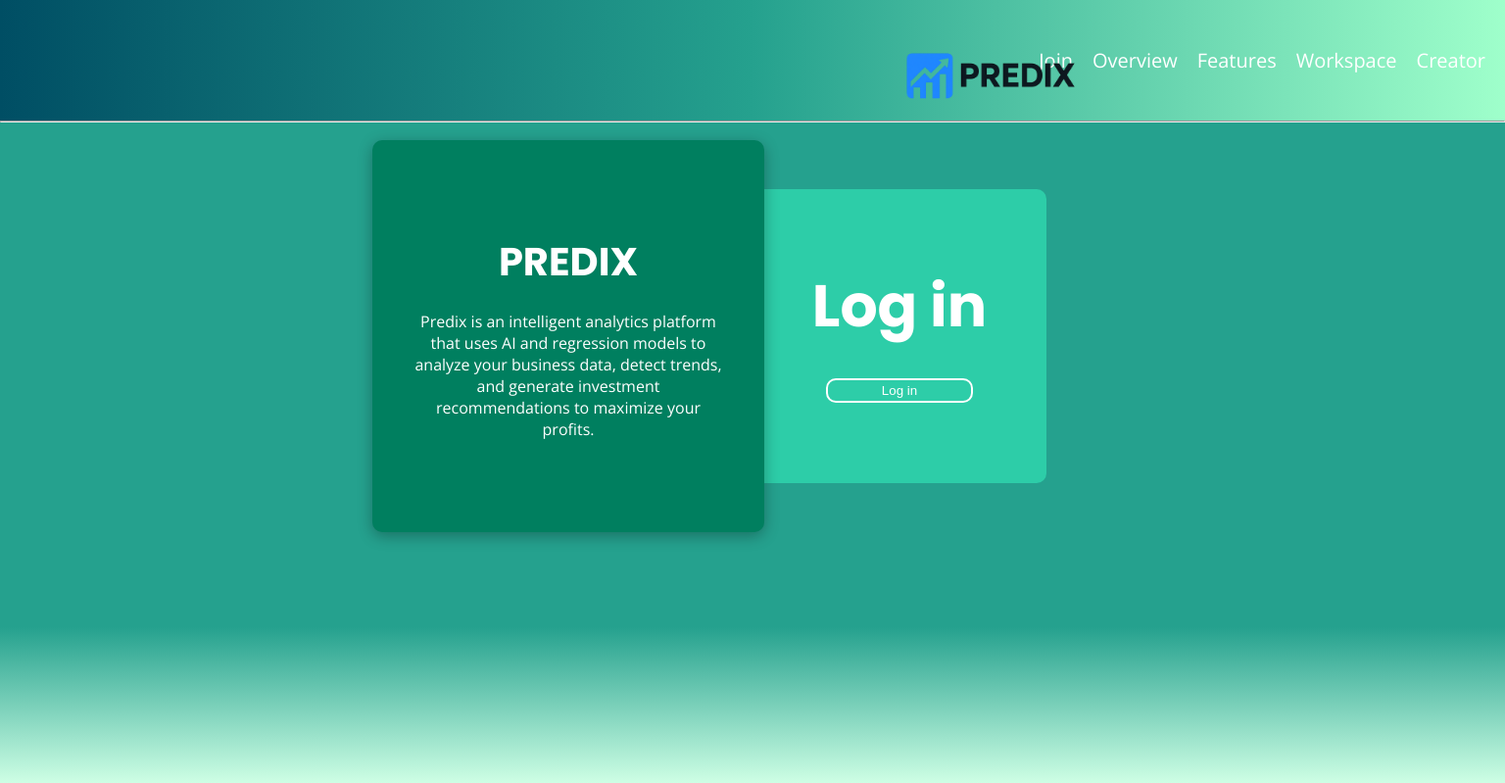
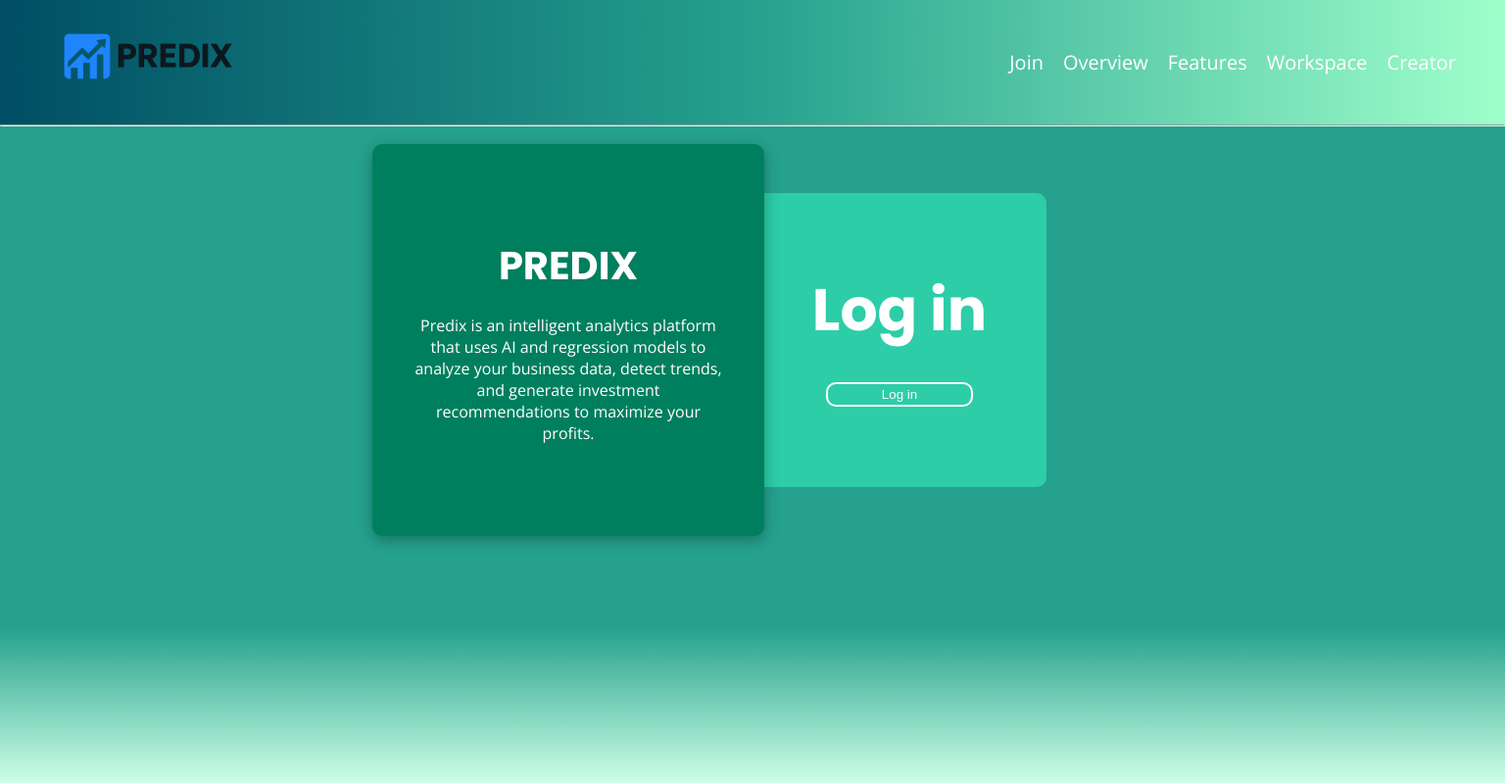
Before and after one commit to Diegodaam/Predix, a Flask app: page / in a window 1536 px wide. Shown: the top 799 px of the page at 98% size. Run offline with Flask 3, Linux system fonts and the light colour scheme; some libraries are stand-ins or nearby versions.

Commit message:
Subiendo cambios

```diff
--- a/static/css/responsive.css
+++ b/static/css/responsive.css
@@ -44,15 +44,18 @@
 
 .navbar{
   color: white;
-  padding: 20px;
+  padding: 50px;
   display: flex;
   justify-content: flex-end;
 }
 
 .navbar img{
-  width: 200px;
-  position: relative;
-  right: 800px;
+    position: absolute;
+    left: 50px;
+    top: 20px;
+    width: 200px;
+    cursor: pointer;
+    z-index: 1002;
 }
 
 
--- a/static/css/style.css
+++ b/static/css/style.css
@@ -51,8 +51,8 @@
   }
 
   .navbar img{
-    position: absolute; /* ⬅ ahora es absoluta */
-    left: 50px;         /* ajusta según necesites */
+    position: absolute;
+    left: 50px;
     top: 20px;
     width: 200px;
     cursor: pointer;
```
